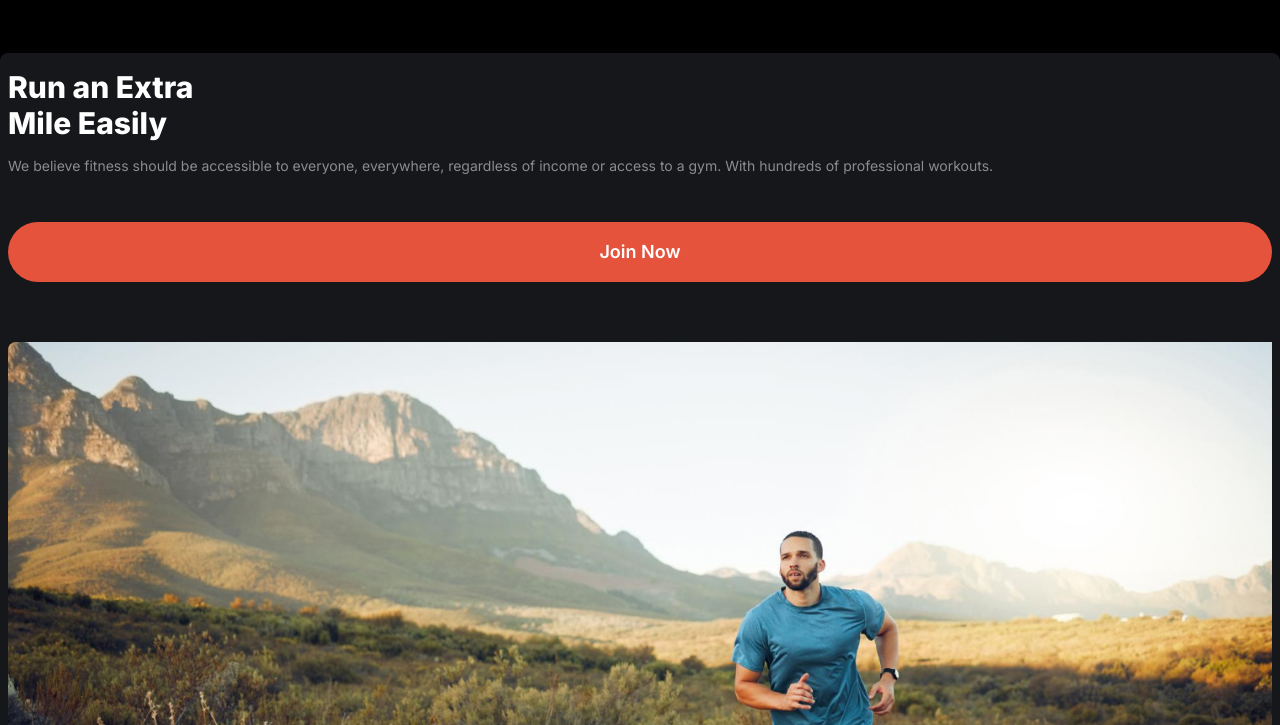
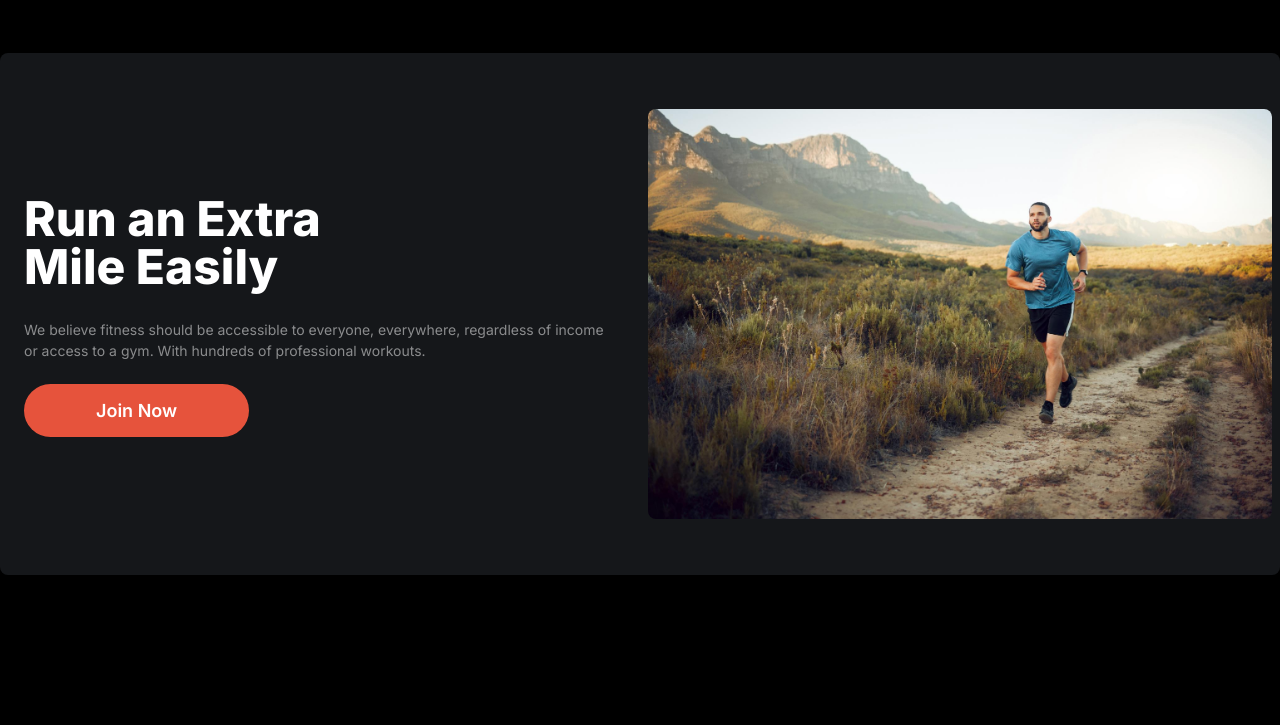
Before and after one commit to nillworks/Fitness-website, a website: page index.html in a window 1280 px wide. Shown: the part 1455-2180 px from the top of the page. After the commit the page ends 2126 px from the top, so only its background shows below. Drawn offline with Linux system fonts and the light colour scheme.

Commit message:
Completes: Run section Responsive

```diff
--- a/index.html
+++ b/index.html
@@ -140,7 +140,7 @@
 
         <!-- Change Habits Cards -->
 
-        <div class="grid items-center justify-center gap-10 sm:grid-cols-2">
+        <div class="grid items-center justify-center gap-10 sm:grid-cols-2 md:grid-cols-3 2xl:grid-cols-4">
 
           <!-- Items 1-->
           <div class="flex flex-col items-center gap-4 w-58 rounded-sm mx-auto">
@@ -196,27 +196,30 @@
 
     <!-- Run an Extra Mile Easily Section -->
     <Section id="">
-      <div class="containers bg-gray-500/20 backdrop-blur-sm py-7 px-5 rounded-lg flex flex-col gap-7">
+      <div
+        class="containers bg-gray-500/20 backdrop-blur-sm py-7 px-5 rounded-lg flex flex-col gap-7 sm:flex-row sm:items-center sm:gap-4">
 
         <!-- left Run An Extra Details -->
-        <div class="flex flex-col gap-3.5 ">
-          <h2 class="text-3xl font-extrabold text-white ">Run an Extra <br> Mile Easily</h2>
-          <p>We believe fitness should be accessible to everyone, everywhere, regardless of income or access to a gym.
-            With hundreds
+        <div class="flex flex-col gap-3.5 sm:w-1/2 sm:px-4 sm:gap-7">
+          <h2 class="text-3xl font-extrabold text-white sm:text-4xl lg:text-5xl">Run an Extra <br> Mile Easily</h2>
+          <p>We believe fitness should be accessible to everyone, <br class="hidden 2xl:block"> everywhere, regardless
+            of income or access to a
+            gym.
+            With <br class="hidden 2xl:block"> hundreds
             of professional workouts.</p>
 
           <!-- Join Now Button  -->
-          <div class="py-8">
+          <div class="py-8 sm:py-2">
             <a href="#"
-              class="bg-primaryColor block py-4 w-full text-center rounded-full text-white text-lg font-semibold">Join
+              class="bg-primaryColor block py-4 w-full text-center rounded-full text-white text-lg font-semibold sm:w-auto sm:inline sm:px-18 mx-auto ">Join
               Now</a>
           </div>
 
         </div>
 
         <!-- Right Images -->
-        <div>
-          <img src="images/run.jpg" alt="img" class="rounded-l-lg">
+        <div class="sm:w-1/2 sm:py-10">
+          <img src="images/run.jpg" alt="img" class="rounded-lg sm:scale-100">
         </div>
 
       </div>
```
Also changed, not shown: src/output.css.
